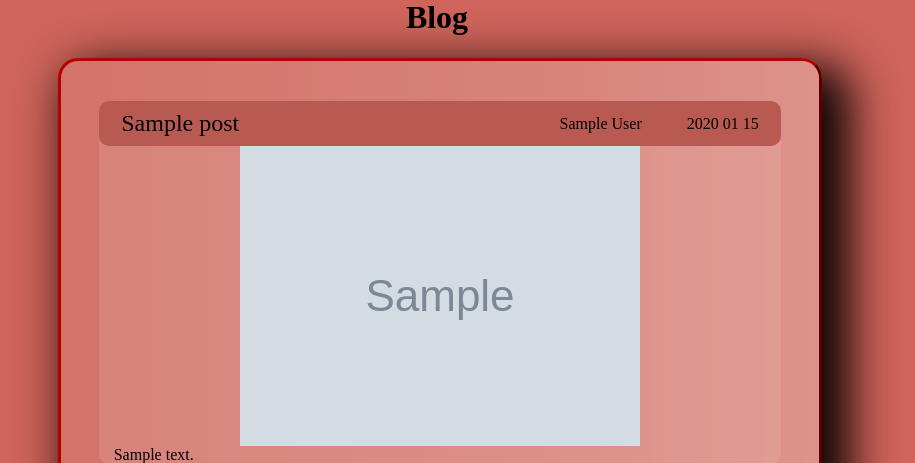
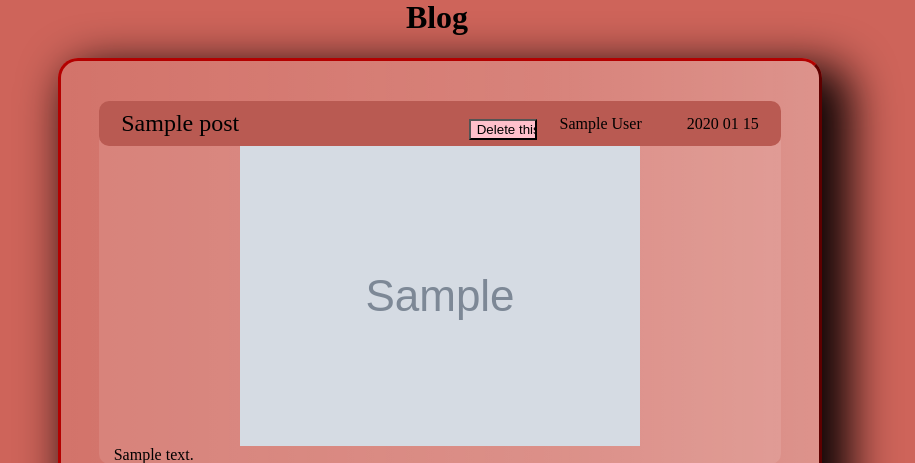
Before and after one commit to maciejratajski1999/WebPageDemo, a Flask app: page /blog in a window 1280 px wide. Shown: the part 122-585 px from the top of the page, without its empty margins (203-1118 px from the left). Run offline with Flask 2, Linux system fonts and the light colour scheme; a user stored in the database is signed in; tables that the repository leaves empty hold one stand-in row (values such as "Sample post"); grey boxes marked "Sample" are stand-in pictures; some libraries are stand-ins or nearby versions.

Commit message:
added delete Post button for admins

```diff
--- a/app/forms.py
+++ b/app/forms.py
@@ -3,6 +3,7 @@ from flask_wtf.file import FileField, FileAllowed
 from wtforms import StringField, PasswordField, SubmitField, BooleanField, IntegerField, TextAreaField
 from wtforms.validators import DataRequired, Length, Email, EqualTo, ValidationError
 from app.models import User
+
 
 class CheckboxCheck:
     def __init__(self, message=None):
@@ -13,6 +14,7 @@ class CheckboxCheck:
     def __call__(self, form, field):
         if not field.data:
             raise ValidationError(self.message)
+
 
 class RegistrationForm(FlaskForm):
     username = StringField('Username',
@@ -37,7 +39,7 @@ class RegistrationForm(FlaskForm):
 
 class LoginForm(FlaskForm):
     username = StringField('Username',
-                        validators=[DataRequired()])
+                           validators=[DataRequired()])
     password = PasswordField('Password', validators=[DataRequired()])
     remember = BooleanField('Remember Me')
     submit = SubmitField('Login')
@@ -49,8 +51,8 @@ class PictureForm(FlaskForm):
     title = StringField('Title', validators=[DataRequired()])
     submitpicture = SubmitField('Add new Picture')
 
+
 def picture_form_id(product_id):
-
     class PictureFormID(PictureForm):
         pass
 
@@ -62,23 +64,24 @@ def picture_form_id(product_id):
     return PictureFormID()
 
 
-
 class ProductForm(FlaskForm):
     name = StringField("Product Name", validators=[DataRequired(), Length(min=1)])
     thumbnail = FileField(validators=[FileAllowed(['jpg', 'jpeg', 'png']), DataRequired()])
     submitproduct = SubmitField('Add new Product')
 
+
 class ApplyChangesForm(FlaskForm):
     password = PasswordField('Password', validators=[DataRequired()])
     apply = SubmitField('Apply Changes')
+
 
 class DeleteProductForm(FlaskForm):
     product_id = IntegerField('Product ID', validators=[DataRequired()], default=0)
     confirm = BooleanField('Delete this product', validators=[DataRequired(), CheckboxCheck()])
     delete = SubmitField('Delete product')
 
+
 def delete_product_id(product_id):
-
     class DeleteProductID(DeleteProductForm):
         pass
 
@@ -88,12 +91,13 @@ def delete_product_id(product_id):
 
     return DeleteProductID()
 
+
 class DeletePictureForm(FlaskForm):
     picture_path = StringField("Product Name", validators=[DataRequired()], default='')
     submit = SubmitField('Delete picture')
 
+
 def delete_picture_form(path):
-
     class DeletePicture(DeletePictureForm):
         pass
 
@@ -101,16 +105,32 @@ def delete_picture_form(path):
 
     return DeletePicture()
 
+
 class BlogPostForm(FlaskForm):
-
     title = StringField('Title', validators=[DataRequired(), Length(min=1, max=32)])
     author = StringField("Author", validators=[DataRequired(), Length(min=2, max=32)], default='admin')
     content = TextAreaField('Content', validators=[DataRequired(), Length(min=1)])
     picture = FileField('Picture', validators=[FileAllowed(['jpg', 'jpeg', 'png'])])
     submit = SubmitField('Create new post')
 
+
 def new_blog_post(author):
     class BlogPostFormAuthor(BlogPostForm):
         pass
-    BlogPostFormAuthor.author = StringField("Author", validators=[DataRequired(), Length(min=2, max=32)], default=author)
+
+    BlogPostFormAuthor.author = StringField("Author", validators=[DataRequired(), Length(min=2, max=32)],
+                                            default=author)
     return BlogPostFormAuthor()
+
+
+class DeleteBlogPostForm(FlaskForm):
+    post_id = IntegerField('Post id', default=0)
+    delete_post = SubmitField('Delete this post')
+
+
+def delete_blog_post_form_id(post_id):
+    class DeleteBlogPostFormID(DeleteBlogPostForm):
+        pass
+
+    DeleteBlogPostFormID.post_id = IntegerField('Post id', default=post_id)
+    return DeleteBlogPostFormID()
--- a/app/routes.py
+++ b/app/routes.py
@@ -128,9 +128,17 @@ def blog():
     posts.reverse()
     if current_user.is_authenticated:
         form = new_blog_post(current_user.username)
-        if form.validate_on_submit():
+        if form.submit.data and form.validate_on_submit():
             form.content.data = reformat_post_content(form.content)
             add_post(form)
             return redirect(url_for('blog'))
-        return render_template('blog.html', subpages=subpages, current='blog', form=form, posts=posts)
+        delete_blog_post_forms = {post.id : delete_blog_post_form_id(post.id) for post in posts}
+        for delete_form in delete_blog_post_forms.values():
+            print(delete_form.validate_on_submit(), 'test')
+            if delete_form.delete_post.data and delete_form.validate_on_submit():
+                post = Post.query.get(delete_form.post_id.data)
+                delete_post(post)
+                return redirect(url_for('blog'))
+        return render_template('blog.html', subpages=subpages, current='blog', form=form, posts=posts,
+                               delete_blog_post_forms=delete_blog_post_forms)
     return render_template('blog.html', subpages=subpages, current='blog', posts=posts)
--- a/app/static/blog.css
+++ b/app/static/blog.css
@@ -73,7 +73,7 @@ div.post {
     margin-right: 15px;
     overflow: hidden;
 }
-div.a-container{
+.a-container{
     display: inline;
 }
 p.post p {
@@ -90,3 +90,7 @@ height: auto;
 justify-content: center;
 display: flex;
 }
+#delete_post {
+    float: right;
+    width: 10%;
+}
--- a/app/templates/blog.html
+++ b/app/templates/blog.html
@@ -15,6 +15,19 @@
                         <div class="a-container">
                             <a class="author post-header">{{post.author}} </a>
                         </div>
+                        {% if current_user.is_authenticated %}
+                            <form class="a-container" method="POST">
+                                {% set delete_form = delete_blog_post_forms[post.id] %}
+                                {{ delete_form.hidden_tag() }}
+                                {% for item in delete_form %}
+                                    {% if item.id == 'delete_post' %}
+                                        <div class="delete-post">{{item}}</div>
+                                    {% elif item.id == 'post_id' %}
+                                        <div class="invisible">{{item}}</div>
+                                    {% endif %}
+                                {% endfor %}
+                            </form>
+                        {% endif %}
                     </div>
                     {% if post.picture %}
                         <div class="post-picture">
--- a/app/utils.py
+++ b/app/utils.py
@@ -168,6 +168,12 @@ def delete_image(image):
     db.session.delete(image)
     db.session.commit()
 
+def delete_post(post):
+    if post.picture:
+        delete_picture(Post.query.get(post.picture))
+    db.session.delete(post)
+    db.session.commit()
+
 def get_picture(picture_path):
     picture = Picture.query.get(picture_path)
     return picture
```
